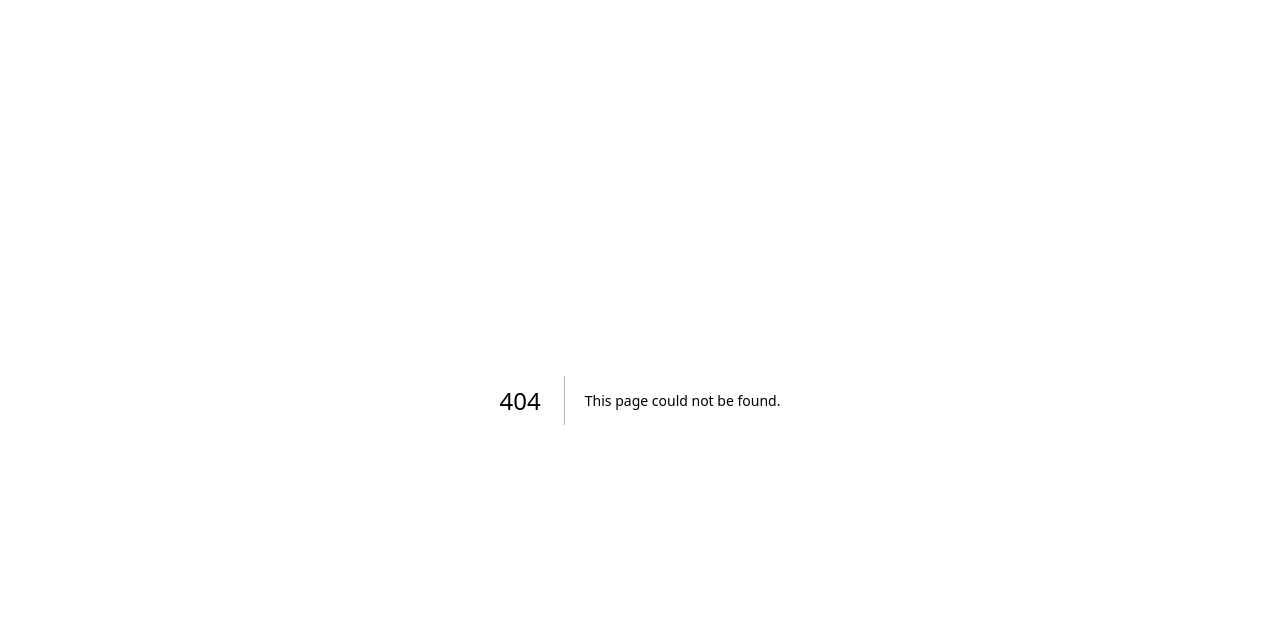
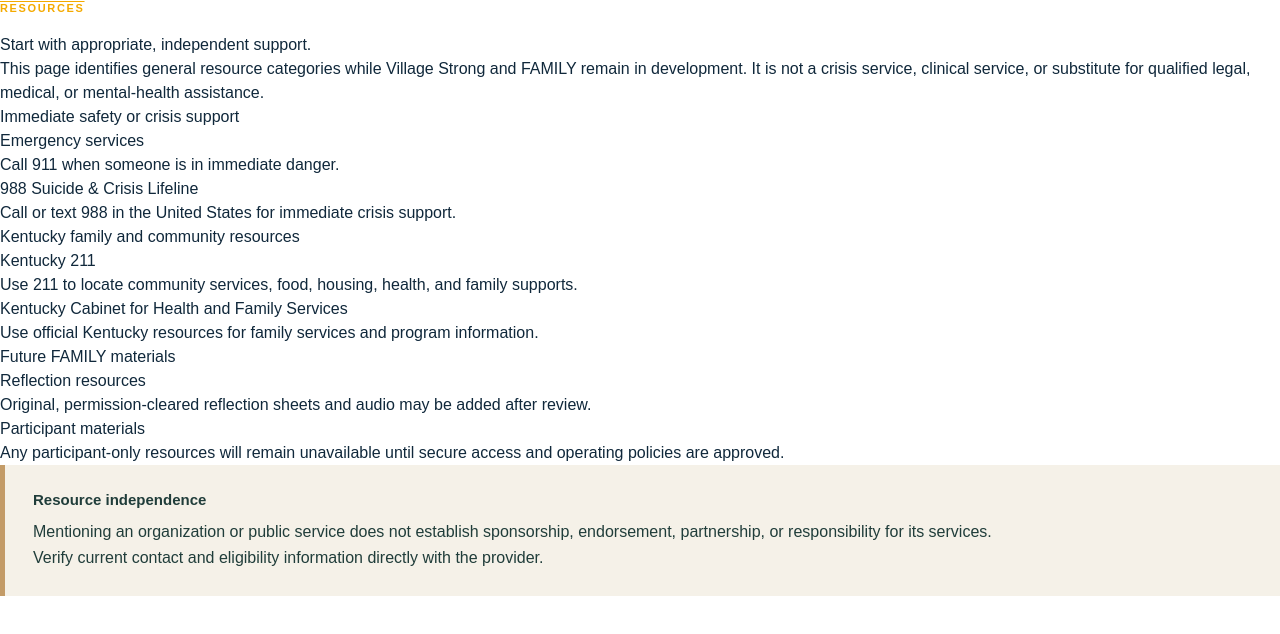
Before and after one commit to 73junito/village_strong, a Next.js app in the folder apps/web/: page /resources in a window 1280 px wide. Before the commit this address had no page. Shown: the top 634 px of the page. Built offline with nearby package versions, Linux system fonts and the light colour scheme.

Commit message:
feat(web): add Kentucky pilot prelaunch information architecture

```diff
--- /dev/null
+++ b/apps/web/app/resources/page.tsx
@@ -0,0 +1,59 @@
+const resourceGroups = [
+  {
+    title: "Immediate safety or crisis support",
+    items: [
+      ["Emergency services", "Call 911 when someone is in immediate danger."],
+      ["988 Suicide & Crisis Lifeline", "Call or text 988 in the United States for immediate crisis support."],
+    ],
+  },
+  {
+    title: "Kentucky family and community resources",
+    items: [
+      ["Kentucky 211", "Use 211 to locate community services, food, housing, health, and family supports."],
+      ["Kentucky Cabinet for Health and Family Services", "Use official Kentucky resources for family services and program information."],
+    ],
+  },
+  {
+    title: "Future FAMILY materials",
+    items: [
+      ["Reflection resources", "Original, permission-cleared reflection sheets and audio may be added after review."],
+      ["Participant materials", "Any participant-only resources will remain unavailable until secure access and operating policies are approved."],
+    ],
+  },
+] as const;
+
+export default function ResourcesPage() {
+  return (
+    <main id="main-content" className="content-page">
+      <section className="content-hero">
+        <p className="overline">Resources</p>
+        <h1>Start with appropriate, independent support.</h1>
+        <p>
+          This page identifies general resource categories while Village Strong and
+          FAMILY remain in development. It is not a crisis service, clinical service,
+          or substitute for qualified legal, medical, or mental-health assistance.
+        </p>
+      </section>
+
+      <section className="content-section">
+        <div className="info-grid">
+          {resourceGroups.map((group) => (
+            <article key={group.title}>
+              <h2>{group.title}</h2>
+              {group.items.map(([name, description]) => <div className="resource-item" key={name}><h3>{name}</h3><p>{description}</p></div>)}
+            </article>
+          ))}
+        </div>
+      </section>
+
+      <section className="development-notice">
+        <strong>Resource independence</strong>
+        <p>
+          Mentioning an organization or public service does not establish sponsorship,
+          endorsement, partnership, or responsibility for its services. Verify current
+          contact and eligibility information directly with the provider.
+        </p>
+      </section>
+    </main>
+  );
+}
```
